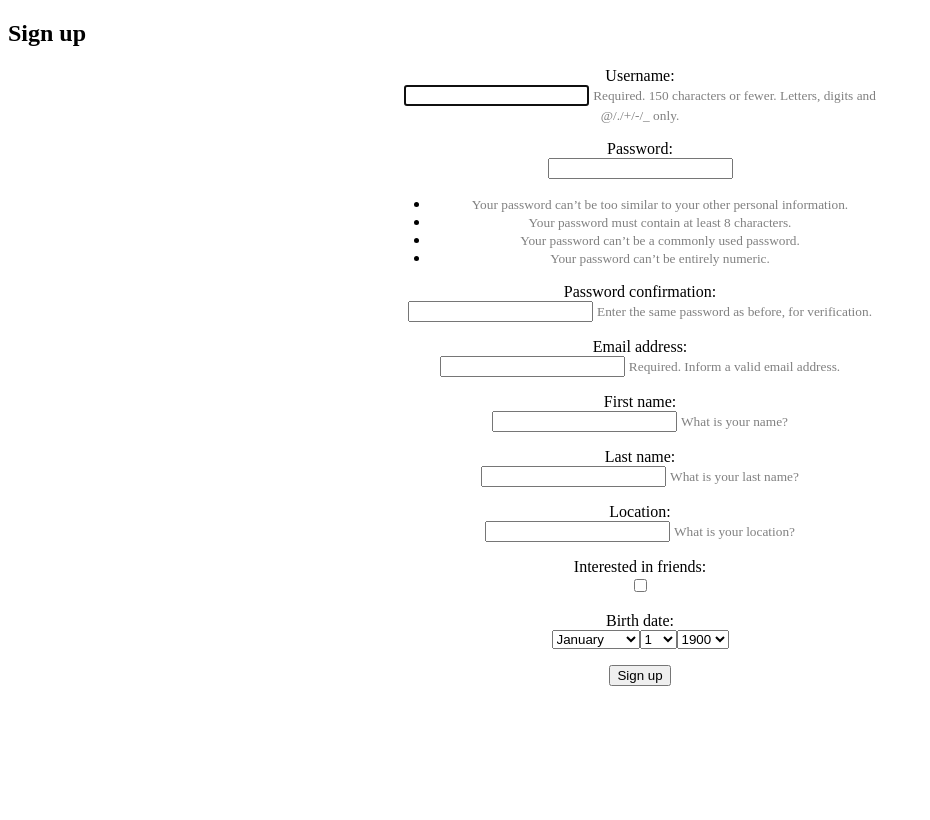
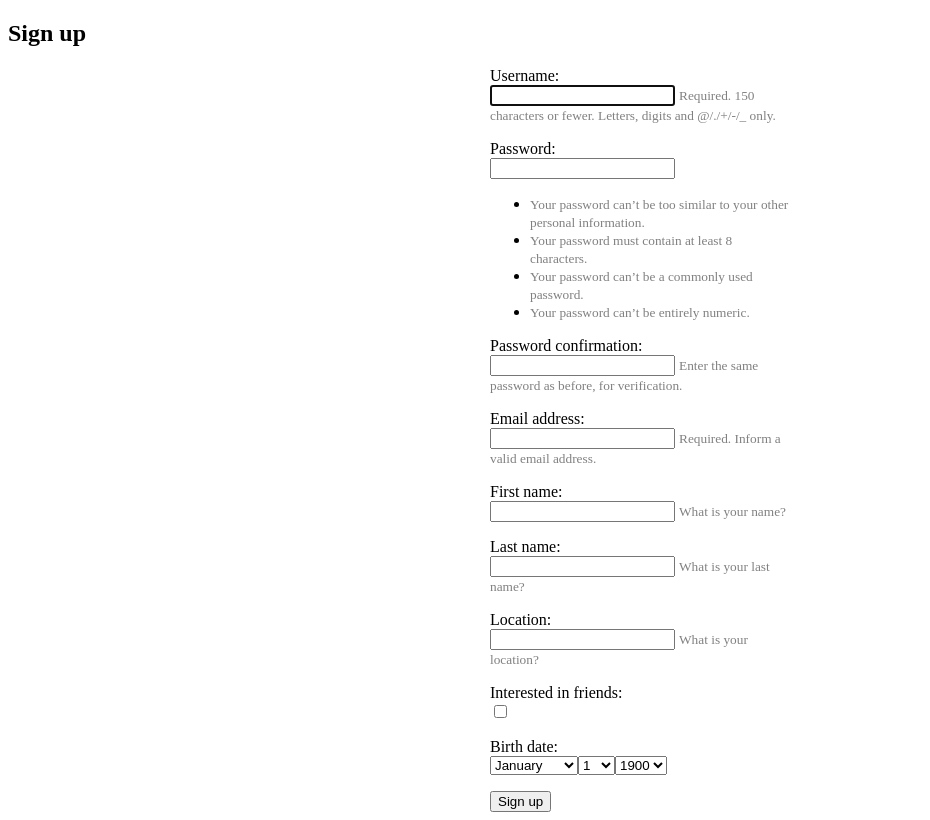
Before and after one commit to OMDraz/Clanvel, a Django app: page /trips/login/ in a window 1280 px wide. Shown: the part 108-928 px from the top of the page, without its empty margins (0-930 px from the left). Before the commit the page ends 794 px from the top, so only its background shows below. Run offline with Django 3.2, Linux system fonts and the light colour scheme.

Commit message:
Small changes

```diff
--- a/Clanvel/trips/admin.py
+++ b/Clanvel/trips/admin.py
@@ -1 +1,7 @@
 from django.contrib import admin
+from .models import Profile
+
+class ProfileAdmin(admin.ModelAdmin):
+    list_display = ("user", "email_address", "last_name", "location", "interested_in_friends")
+
+admin.site.register(Profile, ProfileAdmin)
--- a/Clanvel/trips/templates/trips/signup.html
+++ b/Clanvel/trips/templates/trips/signup.html
@@ -2,8 +2,8 @@
 
 {% block content %}
   <h2>Sign up</h2>
-  <div style="text-align: center;">
-        <div style="width: 500px; margin: 0 auto; background: #fff; color: #000;">
+  <div style="text-align: left;">
+        <div style="width: 300px; margin: auto; background: #fff; color: #000;">
             <form method="post">
                 {% csrf_token %}
                 {% for field in form %}
```
Also changed, not shown: Clanvel/db.sqlite3.
